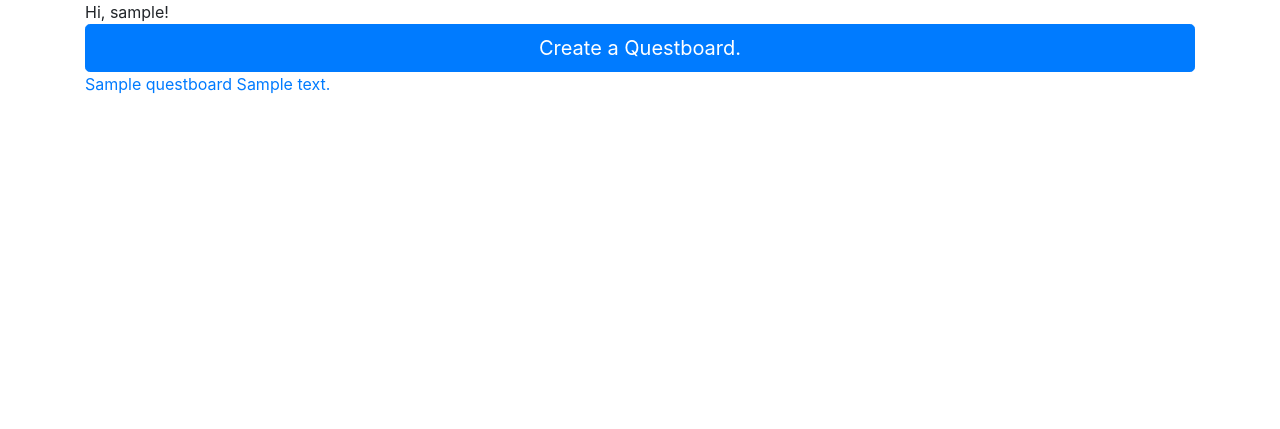
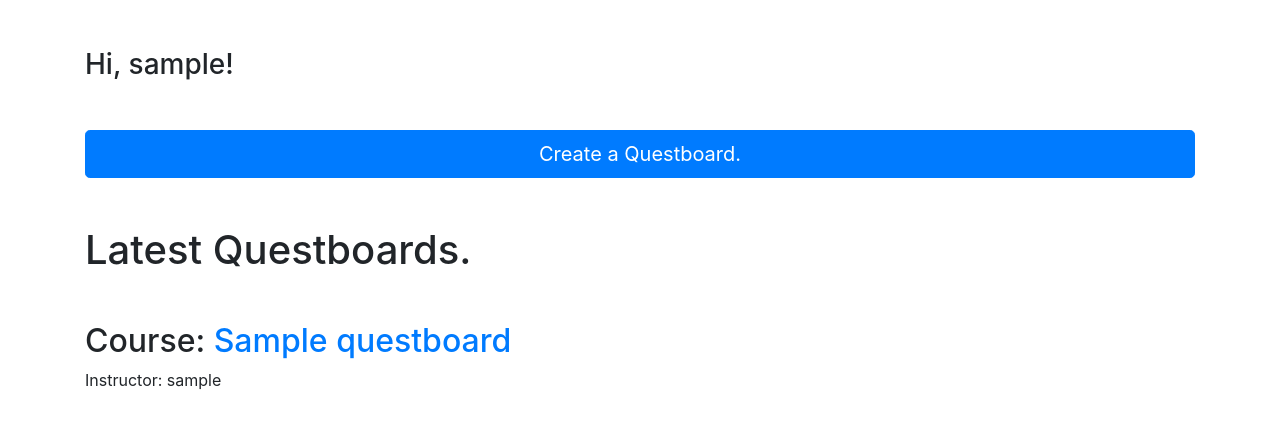
Before and after one commit to jaymdl/questboard, a Django app: page / in a window 1280 px wide. Shown: the part 56-485 px from the top of the page. Run offline with Django 3.2, Linux system fonts and the light colour scheme; a user stored in the database is signed in; tables that the repository leaves empty hold one stand-in row (values such as "Sample post"); some libraries are stand-ins or nearby versions.

Commit message:
Touch up styling

```diff
--- a/questboard/templates/questboard/home.html
+++ b/questboard/templates/questboard/home.html
@@ -2,15 +2,27 @@
 {% block content %}
 {% if request.user.is_authenticated %}
 
-Hi, {{ request.user }}!
+<h3>Hi, {{ request.user }}! </h3>
+<div class="my-5">
 <a type="button" class="btn btn-primary btn-lg btn-block" href="{% url 'create_questboard' %}" type="submit">Create a Questboard.</a>
+</div>
 
-{% for questboard in questboards %}
-<p><a href="{% url 'questboard_detail' questboard.pk %}">
-{{ questboard.name }}
-{{ questboard.description }}
-{% endfor %}
-</a></p>
+<div class="mb-5">
+	<h1>Latest Questboards.</h1>
+</div>
+<div class="mt-3 inline">
+
+	{% for questboard in questboards %}
+	<div class="mb-5">
+	<p><h2 class="display-6">Course:
+	<a href="{% url 'questboard_detail' questboard.pk %}">
+	{{ questboard.name }}</h2>
+	</a>Instructor: {{ questboard.creator.username }}
+	</p>
+	</div>
+	{% endfor %}
+
+</div>
 {% else %}
 
 {% endif %}
--- a/templates/base.html
+++ b/templates/base.html
@@ -8,6 +8,8 @@
 
 	<!-- Bootstrap CSS -->
 	<link rel="stylesheet" href="https://stackpath.bootstrapcdn.com/bootstrap/4.3.1/css/bootstrap.min.css" integrity="sha384-ggOyR0iXCbMQv3Xipma34MD+dH/1fQ784/j6cY/iJTQUOhcWr7x9JvoRxT2MZw1T" crossorigin="anonymous">
+
+	<div class="mb-5"
 	<title></title>
 	<nav class="navbar navbar-expand-lg navbar-dark bg-primary">
 		<a class="navbar-brand" href="{% url 'home' %}">QB</a>
@@ -50,6 +52,7 @@
 
 		</div>
 	</nav>
+	</div>
 </head>
 <body class="" >
 	<div class="container">
```
